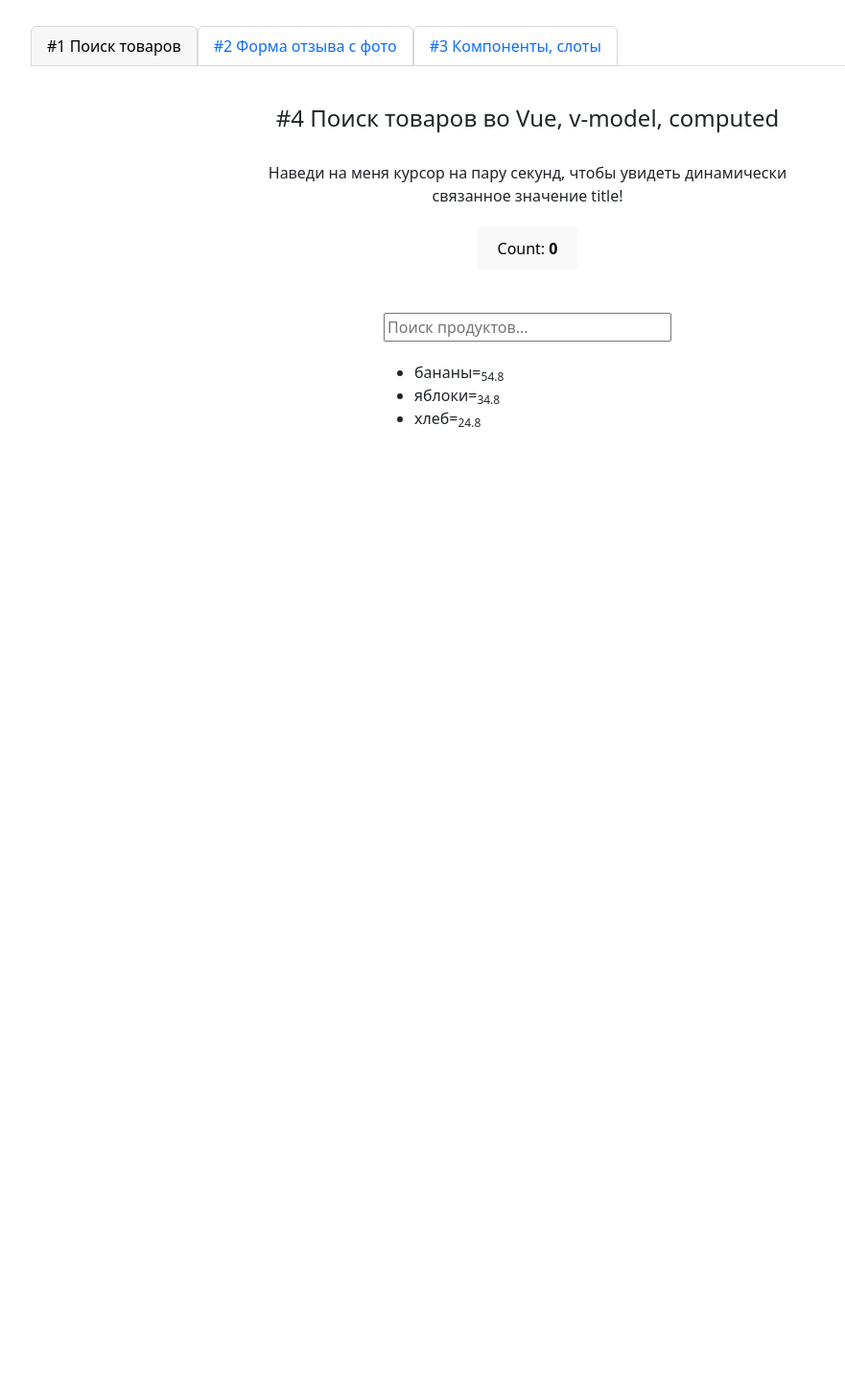
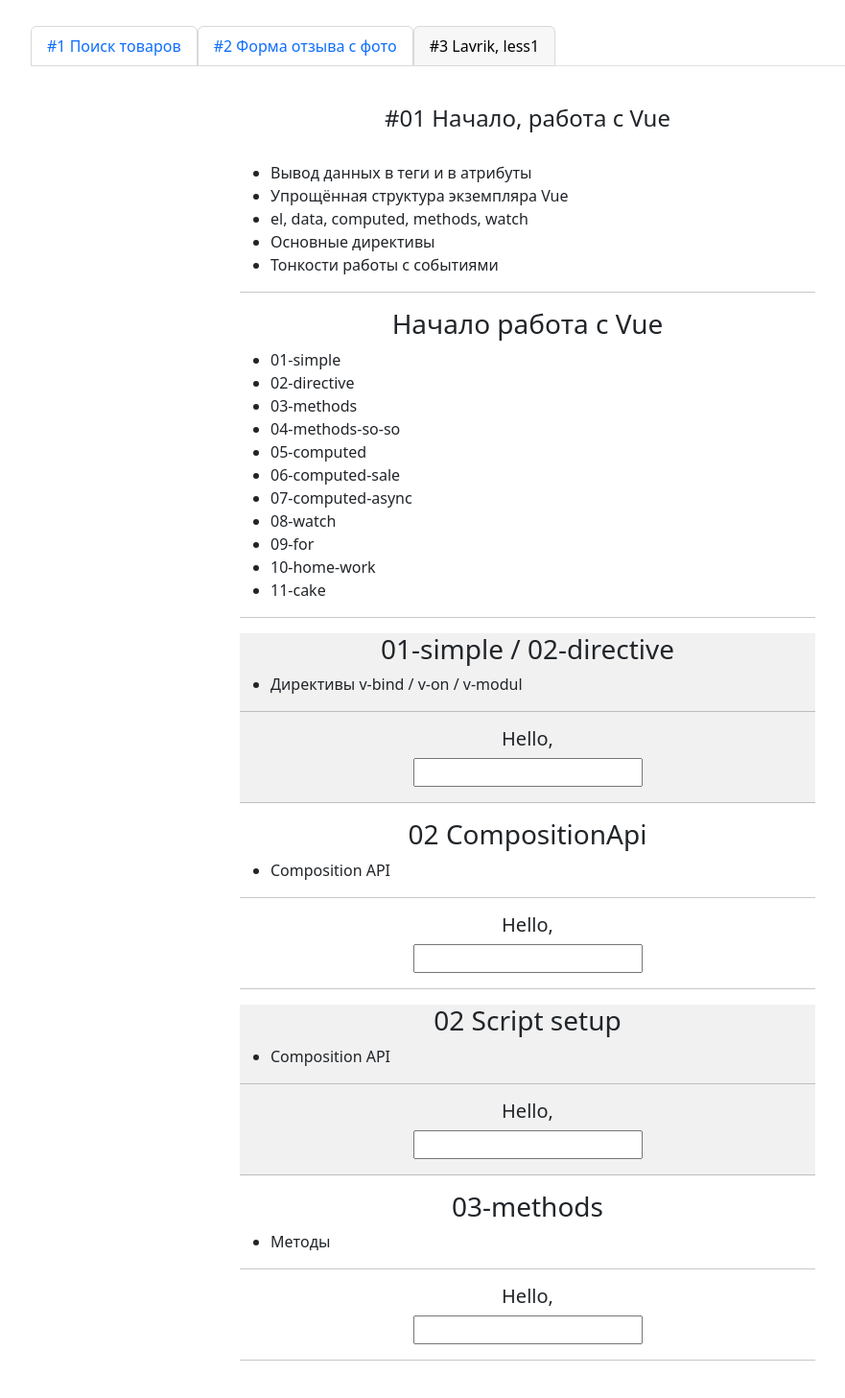
Before and after one commit to ArtDinWin/vitejs-vite-lesson, a Vue app: page / in a window 1280 px wide. Shown: the part 113-1570 px from the top of the page at 96% size, without its empty margins (90-971 px from the left). Before the commit the page ends 800 px from the top, so only its background shows below. Built offline with nearby package versions, Linux system fonts and the light colour scheme.

Commit message:
Урок01 Директивы Синтаксис Options API, Composition API, script setup

```diff
--- a/src/App.vue
+++ b/src/App.vue
@@ -6,7 +6,7 @@ import {reactive} from 'vue';
 // первый способ обращения к компонентам это импорт SearchItemInit в main.js и регистрация app.component("SearchItemInit" , SearchItems)
 // второй способ обращения к компонентам FormReport и ComponentsSlots импорт в компоненте
 import FormReport from './components/FormReport.vue'
-import ComponentsSlots from './components/ComponentsSlots.vue'
+import LavrikLess1 from './components/LavrikLess1.vue'
 
 const title = ref('Полный курс Vue 3 | youtube lessons');
 
@@ -15,7 +15,7 @@ const activeTabs = reactive([
   {
     id: 1,
     name: "#1 Поиск товаров",
-    active : true,
+    active : false,
     component: "SearchItemInit"
   },
   {
@@ -26,9 +26,9 @@ const activeTabs = reactive([
   },
   {
     id:3,
-    name: "#3 Компоненты, слоты",
-    active : false,
-    component: ComponentsSlots
+    name: "#3 Lavrik, less1",
+    active : true,
+    component: LavrikLess1
   }
 ] );
 
--- a/src/components/ComponentsSlots.vue
+++ /dev/null
@@ -1,15 +0,0 @@
-<script setup>
-import {computed, ref} from 'vue';
-
-const title = ref('#00 Заголовок');
-
-</script>
-
-<template>
-
-<h2>{{ title }}</h2>
-
-</template>
-
-<style scoped lang="scss">
-</style>
--- /dev/null
+++ b/src/components/LavrikLess/LavrikLess01.vue
@@ -0,0 +1,52 @@
+<script>
+// У script setup будет отсутствовать components:
+import SampleLess from './less1/01SampleLess.vue'
+import CompositionApi from './less1/02CompositionApi.vue'
+import ScriptSetup from './less1/02ScriptSetup.vue'
+import MethodsLess from './less1/03Methods.vue'
+
+export default {
+  data() {
+    return {
+      title: "Начало работа с Vue"
+    }
+  },
+  components: {
+    SampleLess,
+    CompositionApi,
+    ScriptSetup,
+    MethodsLess
+
+  }
+}
+</script>
+
+<template>
+
+<h3>{{ title }}</h3>
+<ul class="description-list">
+<li class="description-item">01-simple</li>
+<li class="description-item">02-directive</li>
+<li class="description-item">03-methods</li>
+<li class="description-item">04-methods-so-so</li>
+<li class="description-item">05-computed</li>
+<li class="description-item">06-computed-sale</li>
+<li class="description-item">07-computed-async</li>
+<li class="description-item">08-watch</li>
+<li class="description-item">09-for</li>
+<li class="description-item">10-home-work</li>
+<li class="description-item">11-cake</li>
+</ul>
+<hr>
+<SampleLess></SampleLess>
+<CompositionApi></CompositionApi>
+<ScriptSetup></ScriptSetup>
+<MethodsLess></MethodsLess>
+
+</template>
+
+<style scoped lang="scss">
+.description-list {
+    text-align: left;
+}
+</style>
--- /dev/null
+++ b/src/components/LavrikLess/less1/01SampleLess.vue
@@ -0,0 +1,68 @@
+<script>
+// есть export default
+// есть data() нужен для него return / нет  ref и reactive
+// нет setup()
+// отдельно methods: / computed: / mounted() - хуки
+// хуки через mounted() без импорта
+
+export default {
+  data() {
+    return {
+      title: "01-simple / 02-directive",
+      name: "",
+      count: 0
+    }
+  },
+  methods: {
+    increment() {
+      this.count++
+    }
+  },
+  computed: {
+    printCount: function() {
+      return 'Счетчик: ' + this.count
+    }
+    },
+  mounted() {
+    console.log(`компонент 01SimpleLess теперь примонтирован.`);
+  }
+}
+		/*
+    Директивы
+			v-bind = @			:value="some"
+			v-on = :				v-on:click.prevent.once		@click=""
+			v-if
+			v-else-if
+			v-else
+			v-show
+			v-model				v-on:click.lazy.number
+			v-for
+			e t.c.
+
+      v-module - синтаксический сахар
+		*/
+</script>
+
+<template>
+<div class="section">
+<h3>{{ title }}</h3>
+<ul class="description-list">
+  <li class="description-item">Директивы v-bind / v-on / v-modul</li>
+</ul>
+<hr>
+<div class="wrapper">
+		<div class="sample">
+			<!-- <input type="text" v-model="name"> -->
+      <h5>Hello, {{ name }}</h5>
+      <input type="text" :value="name" @input="name = $event.target.value">
+		</div>
+	</div>
+  <hr>
+</div>
+</template>
+
+<style scoped lang="scss">
+.description-list {
+    text-align: left;
+}
+</style>
--- /dev/null
+++ b/src/components/LavrikLess/less1/02CompositionApi.vue
@@ -0,0 +1,63 @@
+<script>
+// есть export default
+// нет data() вместо этого ref и reactive
+// есть setup()
+// нужно все через return (переменные, функции, computed)
+// нет methods через функции потом return
+// computed через import потом return
+// хуки через mounted() без импорта отдельно
+
+
+import { ref, computed  } from 'vue'
+
+export default {
+setup() {
+const title = ref("02 CompositionApi");
+const name = ref("");
+const count = ref(0);
+
+function increment() {
+      // .value необходимо в JavaScript
+      count.value++
+    }
+  const fullTitle = computed(() => {
+    return `Заголовок: ${name.value}`;
+  });
+    return {
+      title,
+      name,
+      fullTitle,
+      increment
+    }
+  },
+
+  mounted() {
+    console.log(`компонент 02CompositionApi теперь примонтирован.`)
+  }
+}
+
+</script>
+
+<template>
+
+<h3>{{ title }}</h3>
+<ul class="description-list">
+  <li class="description-item">Composition API</li>
+</ul>
+<hr>
+<div class="wrapper">
+		<div class="sample">
+			<!-- <input type="text" v-model="name"> -->
+      <h5>Hello, {{ name }}</h5>
+      <input type="text" :value="name" @input="name = $event.target.value">
+		</div>
+	</div>
+  <hr>
+
+</template>
+
+<style scoped lang="scss">
+.description-list {
+    text-align: left;
+}
+</style>
--- /dev/null
+++ b/src/components/LavrikLess/less1/02ScriptSetup.vue
@@ -0,0 +1,49 @@
+<script setup>
+// нет export default
+// нет data() вместо этого ref и reactive
+// отсутствует setup()
+// нет methods это обычные функции
+// computed через import
+// хуки через import onMounted
+
+import { ref, computed, onMounted  } from 'vue'
+
+const title = ref("02 Script setup");
+const name = ref("");
+const count = ref(0);
+
+function increment() {
+  count.value++
+    }
+
+const doubledCount = computed(() => count.value * 2);
+
+ onMounted (() => {
+    console.log(`компонент 02ScriptSetup теперь примонтирован.`)
+  }   )
+</script>
+
+<template>
+<div class="section">
+<h3>{{ title }}</h3>
+<ul class="description-list">
+  <li class="description-item">Composition API</li>
+</ul>
+<hr>
+<div class="wrapper">
+		<div class="sample">
+			<!-- <input type="text" v-model="name"> -->
+      <h5>Hello, {{ name }}</h5>
+      <input type="text" :value="name" @input="name = $event.target.value">
+		</div>
+	</div>
+  <hr>
+</div>
+</template>
+
+<style scoped lang="scss">
+.description-list {
+    text-align: left;
+}
+
+</style>
--- /dev/null
+++ b/src/components/LavrikLess/less1/03Methods.vue
@@ -0,0 +1,43 @@
+<script>
+export default {
+  data() {
+    return {
+      title: "03-methods",
+      name: ""
+    }
+  },
+  methods: {
+    onInput(e) {
+      this.name = e.target.value;
+    }
+  },
+  mounted() {
+
+  }
+}
+
+</script>
+
+<template>
+
+<h3>{{ title }}</h3>
+<ul class="description-list">
+  <li class="description-item">Методы</li>
+</ul>
+<hr>
+<div class="wrapper">
+		<div class="sample">
+			<!-- <input type="text" v-model="name"> -->
+      <h5>Hello, {{ name }}</h5>
+      <input type="text" :value="name" @input="onInput">
+		</div>
+	</div>
+  <hr>
+
+</template>
+
+<style scoped lang="scss">
+.description-list {
+    text-align: left;
+}
+</style>
--- /dev/null
+++ b/src/components/LavrikLess1.vue
@@ -0,0 +1,27 @@
+<script setup>
+import {computed, ref} from 'vue';
+import LavrikLess01 from './LavrikLess/LavrikLess01.vue'
+
+const title = ref('#01 Начало, работа с Vue');
+</script>
+
+<template>
+
+<h2>{{ title }}</h2>
+<ul class="description-list">
+<li class="description-item">Вывод данных в теги и в атрибуты</li>
+<li class="description-item">Упрощённая структура экземпляра Vue</li>
+<li class="description-item">el, data, computed, methods, watch</li>
+<li class="description-item">Основные директивы</li>
+<li class="description-item">Тонкости работы с событиями</li>
+</ul>
+<hr>
+<LavrikLess01></LavrikLess01>
+
+</template>
+
+<style scoped lang="scss">
+.description-list {
+    text-align: left;
+}
+</style>
--- a/src/style.css
+++ b/src/style.css
@@ -70,6 +70,10 @@ button:focus-visible {
   min-width: 100vw;
 }
 
+.section:nth-child(odd) {
+  background-color: rgb(241, 241, 241);
+}
+
 @media (min-width:1100px) {
   #app{
     min-width: 1100px;
```
